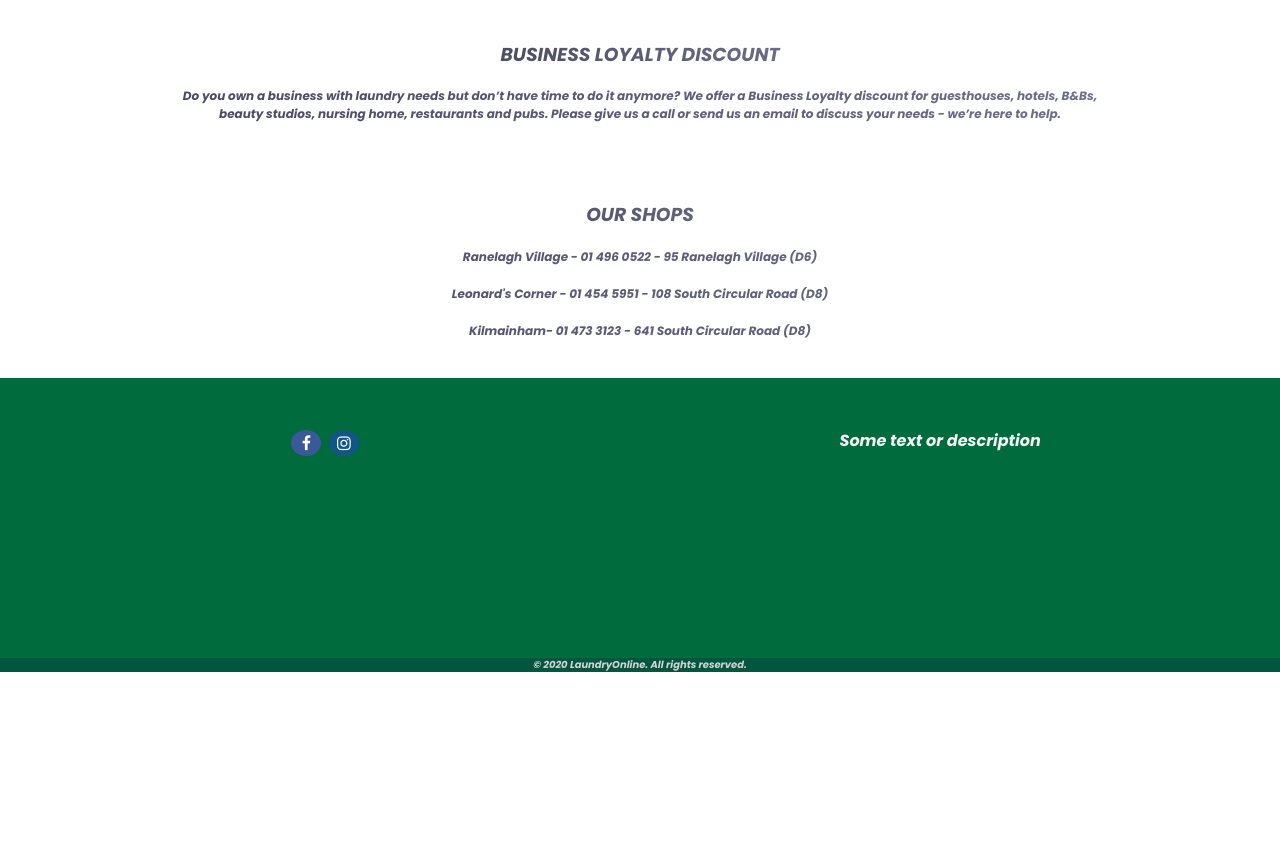
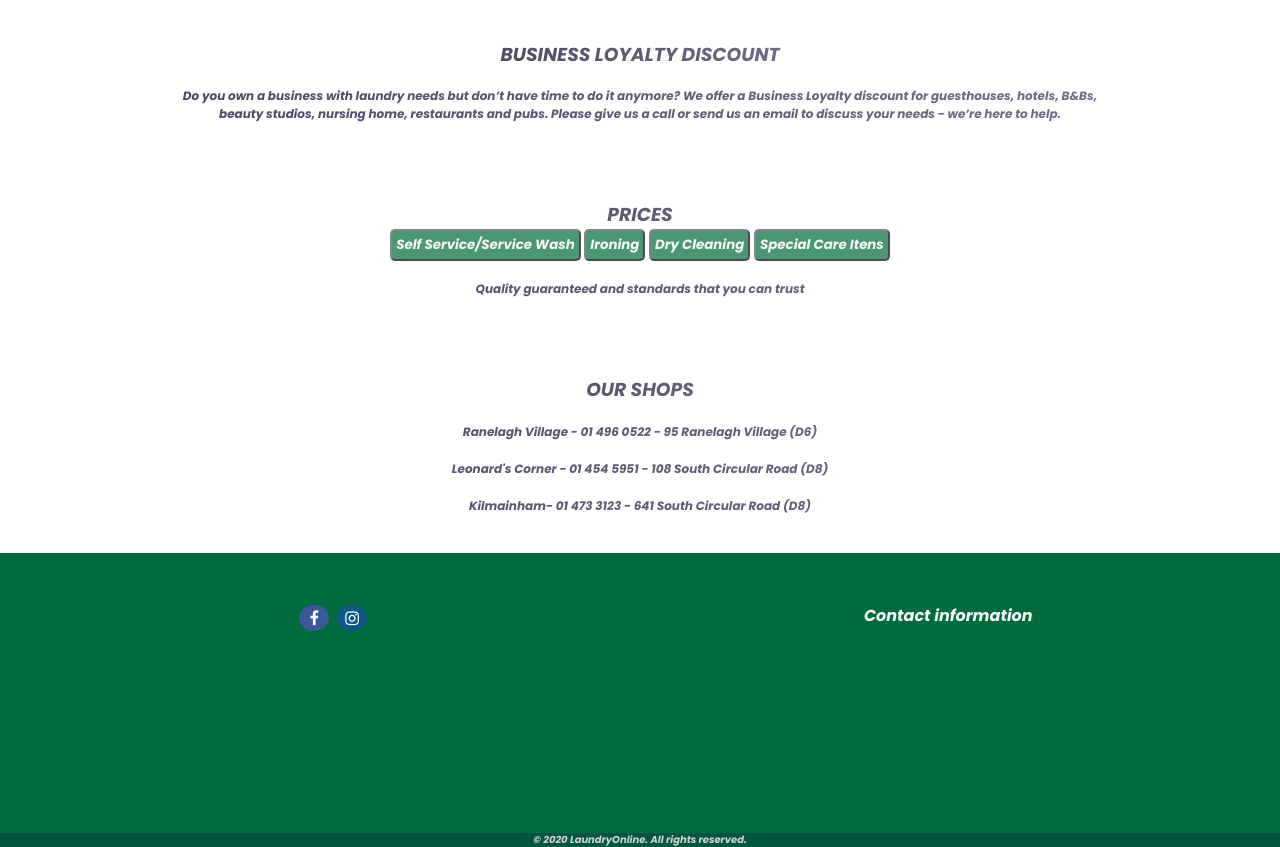
Before and after one commit to RaphaelQSmith/lavanderia, a PHP site: page / in a window 1280 px wide. Shown: the part 1503-2350 px from the top of the page. Before the commit the page ends 2175 px from the top, so only its background shows below. Run offline with PHP 8.4, Linux system fonts and the light colour scheme.

Commit message:
"Prices section"

```diff
--- a/index.html
+++ b/index.html
@@ -85,6 +85,17 @@
             Please give us a call or send us an email to discuss your needs - we’re here to help.
         </p>
 </div>
+
+<div class="subitem">
+    <h3>PRICES</h3>
+    <button>Self Service/Service Wash</button>
+    <button>Ironing</button>
+    <button>Dry Cleaning</button>
+    <button>Special Care Itens</button>
+    <p>Quality guaranteed and standards that you can trust</p>
+</div>
+
+
 <div class="subitem">
     <h3>OUR SHOPS</h3>
         <p>
@@ -98,13 +109,14 @@
         </p>
 </div>
 
-    <div class="footer-container">
+<div class="footer-container">
         <div class="card-footer">
             <a href="#" class="fa fa-facebook"></a>
             <a href="#" class="fa fa-instagram"></a>
         </div>
         <div class="card-footer">
-            <footer>Some text or description</footer>
+            <footer>Contact information</footer>
+
         </div>
     </div>
     <div class="copyright">
--- a/style.css
+++ b/style.css
@@ -166,7 +166,13 @@
     width: 80%;
     margin: auto;
     padding: 3%;
-
+}
+.subitem button{
+    color: whitesmoke;
+    background-color: #006B3C;
+    padding: 4px;
+    opacity: 70%;
+    border-radius: 5px 5px 5px 5px;
 }
 .subitem p {
     margin-top: 2%;
```
Also changed, not shown: img/soapbubble.png (added).
